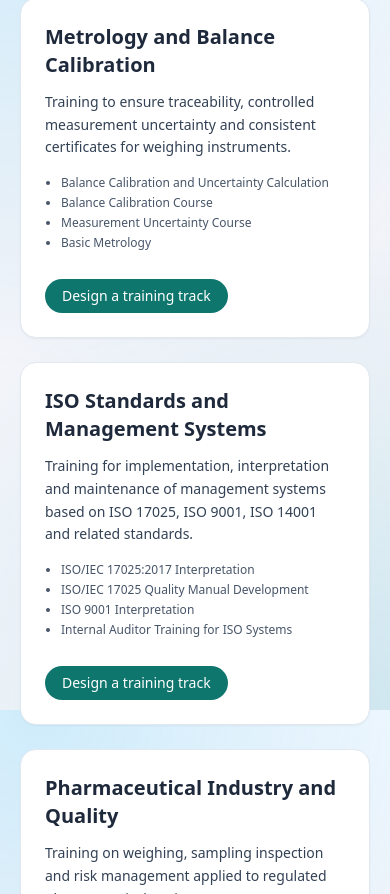
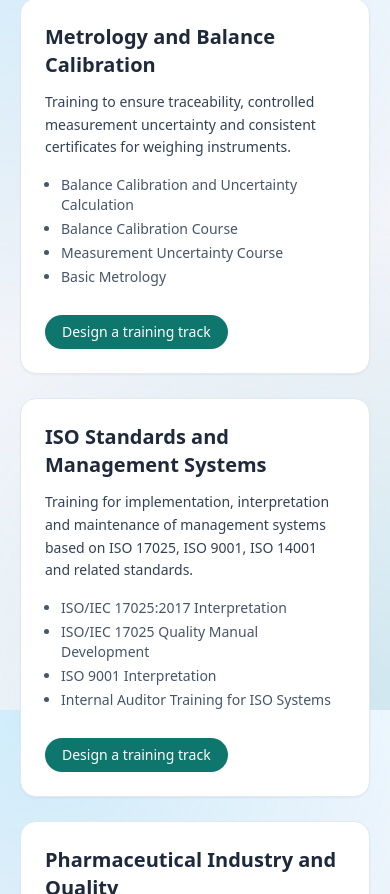
Before and after one commit to VS-LGR/CTLI, a Next.js app: page /en in a window 390 px wide. Shown: the part 3510-4404 px from the top of the page. Built offline with nearby package versions, Linux system fonts and the light colour scheme.

Commit message:
1° Commit -> Ajustes de responsividaade e resolução.

```diff
--- a/src/components/IntroScreen.tsx
+++ b/src/components/IntroScreen.tsx
@@ -37,12 +37,12 @@ export function IntroScreen({ lang, onComplete }: IntroScreenProps) {
 
   return (
     <div
-      className={`intro-screen fixed inset-0 z-50 flex items-center justify-center bg-slate-950 transition-opacity duration-[700ms] ease-out ${
+      className={`intro-screen fixed inset-0 z-50 flex h-screen w-screen items-center justify-center bg-slate-950 transition-opacity duration-[700ms] ease-out ${
         fadeOut ? "intro-screen-out" : "intro-screen-in"
       }`}
       aria-hidden="true"
     >
-      <div className="absolute inset-0">
+      <div className="absolute inset-0 overflow-hidden">
         <Image
           src={introGif}
           alt=""
--- a/src/sections/home/TrainingsSection.tsx
+++ b/src/sections/home/TrainingsSection.tsx
@@ -29,13 +29,13 @@ export function TrainingsSection({ lang }: TrainingsSectionProps) {
 
   return (
     <SectionLayout id="trainings" title={title} subtitle={subtitle}>
-      <div className="grid gap-6 md:grid-cols-2 lg:grid-cols-3">
+      <div className="grid gap-6 sm:grid-cols-2 xl:grid-cols-3">
         {trainingCategories.map((category) => (
           <Card key={category.id}>
             <div className="flex h-full flex-col gap-3">
               <Heading level={3}>{category.title[lang]}</Heading>
               <Text>{category.description[lang]}</Text>
-              <ul className="mt-1 list-disc space-y-1 pl-4 text-xs text-slate-600">
+              <ul className="mt-1 list-disc space-y-1 pl-4 text-sm text-slate-600">
                 {category.examples[lang].map((example) => (
                   <li key={example}>{example}</li>
                 ))}
```
